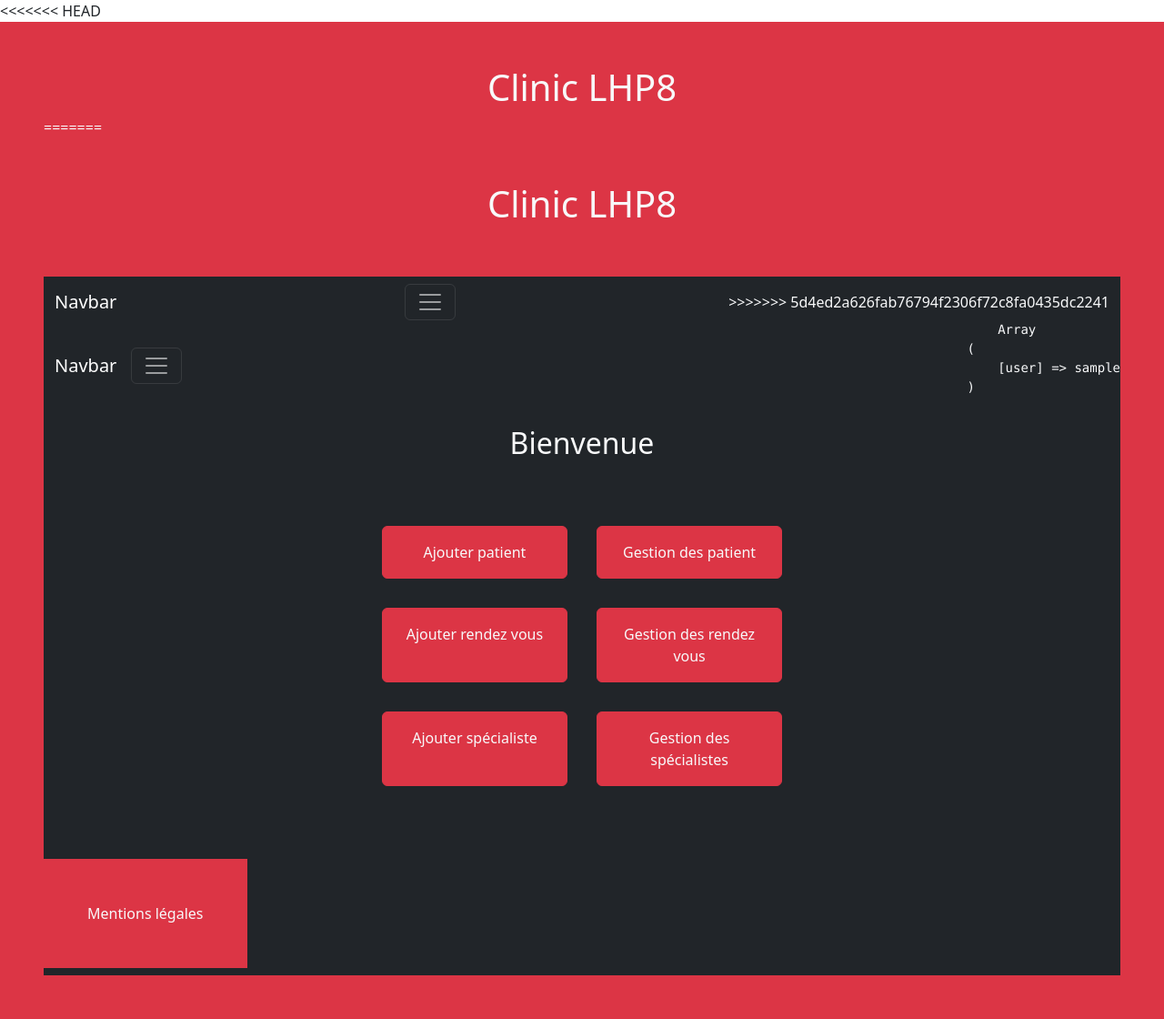
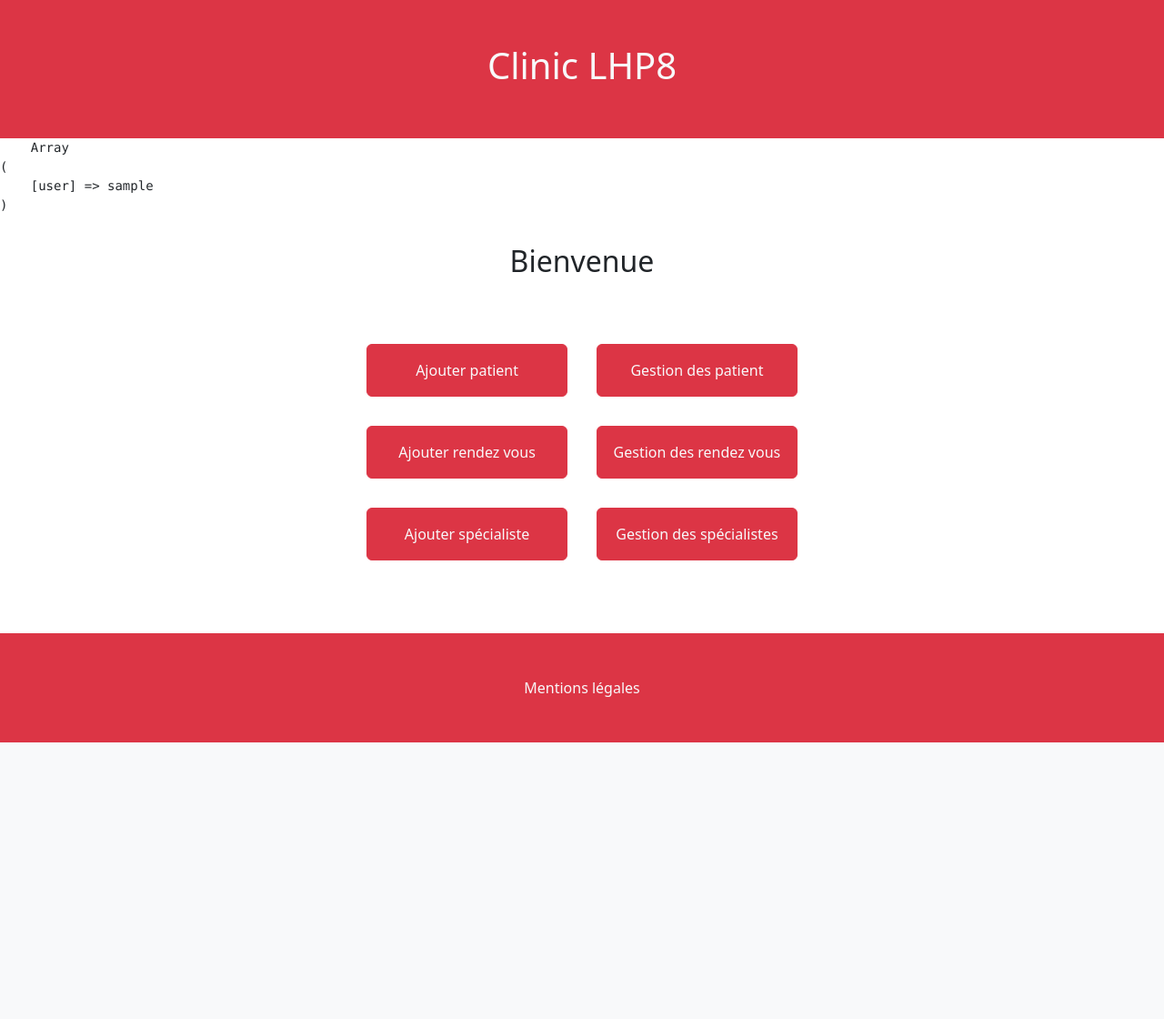
Before and after one commit to ZenonStella/clini, a PHP site: page /views/dashboard.php in a window 1280 px wide. Shown: the whole page at 91% size. After the commit the page ends 816 px from the top, so only its background shows below. Run offline with PHP 8.4, Linux system fonts and the light colour scheme; the visitor is signed in with stand-in values (Sample User, id 1); some libraries are stand-ins or nearby versions.

Commit message:
modif mineure

```diff
--- a/views/connection.php
+++ b/views/connection.php
@@ -7,6 +7,10 @@ session_start();
 require_once '../controllers/controller-connection.php';
 
 ?>
+
+<!-- Nous incluons le header -->
+<?php include('templates/header.php'); ?>
+
 <div class="p-3">
     <p class="h2 text-center">IDENTIFICATION</p>
     <div class="row justify-content-center">
--- a/views/templates/header.php
+++ b/views/templates/header.php
@@ -15,58 +15,6 @@
 
 <body class="d-flex flex-column min-vh-100">
 
-<<<<<<< HEAD
   <div class="p-5 bg-danger text-light ">
-    <h1 class=" text-center ">Clinic LHP8</h1>
-=======
-    <div class="p-5 bg-danger text-light ">
-        <h1 class=" text-center ">Clinic LHP8</h1>
-    </div>
-    <nav class="navbar navbar-dark bg-dark">
-  <div class="container-fluid">
-    <a class="navbar-brand" href="#">Navbar</a>
-    <button class="navbar-toggler" type="button" data-bs-toggle="collapse" data-bs-target="#navbarSupportedContent" aria-controls="navbarSupportedContent" aria-expanded="false" aria-label="Toggle navigation">
-      <span class="navbar-toggler-icon"></span>
-    </button>
-    <div class="collapse navbar-collapse" id="navbarSupportedContent">
-      <ul class="navbar-nav me-auto mb-2 mb-lg-0">
-        <?php if (isset($_SESSION['user'])) { ?>
-        <li class="nav-item">
-          <a class="nav-link active" aria-current="page" href="dashboard.php">Accueil</a>
-        </li>
-        <li class="nav-item">
-          <a class="nav-link" href="logout.php">Deconnection</a>
-        </li>
-        <?php } else { ?>
-             <li class="nav-item">
-             <a class="nav-link" href="connection.php">Connection</a>
-           </li>
-       <?php } ?>
-
-    </div>
->>>>>>> 5d4ed2a626fab76794f2306f72c8fa0435dc2241
+    <h1 class="text-center">Clinic LHP8</h1>
   </div>
-  <nav class="navbar navbar-dark bg-dark">
-    <div class="container-fluid">
-      <a class="navbar-brand" href="#">Navbar</a>
-      <button class="navbar-toggler" type="button" data-bs-toggle="collapse" data-bs-target="#navbarSupportedContent" aria-controls="navbarSupportedContent" aria-expanded="false" aria-label="Toggle navigation">
-        <span class="navbar-toggler-icon"></span>
-      </button>
-      <div class="collapse navbar-collapse" id="navbarSupportedContent">
-        <ul class="navbar-nav me-auto mb-2 mb-lg-0">
-          <?php if (!isset($_SESSION['user'])) { ?>
-            <li class="nav-item">
-              <a class="nav-link active" aria-current="page" href="dashboard.php">Accueil</a>
-            </li>
-            <li class="nav-item">
-              <a class="nav-link" href="logout.php">Deconnection</a>
-            </li>
-          <?php } else { ?>
-            <li class="nav-item">
-              <a class="nav-link" href="connection.php">Connection</a>
-            </li>
-          <?php } ?>
-
-      </div>
-    </div>
-  </nav>
```
